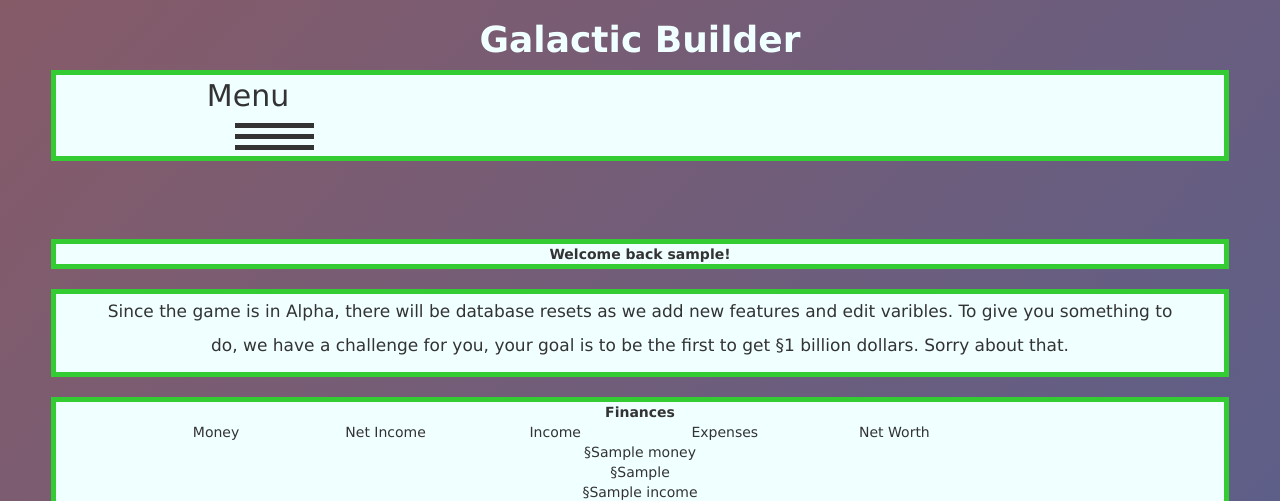
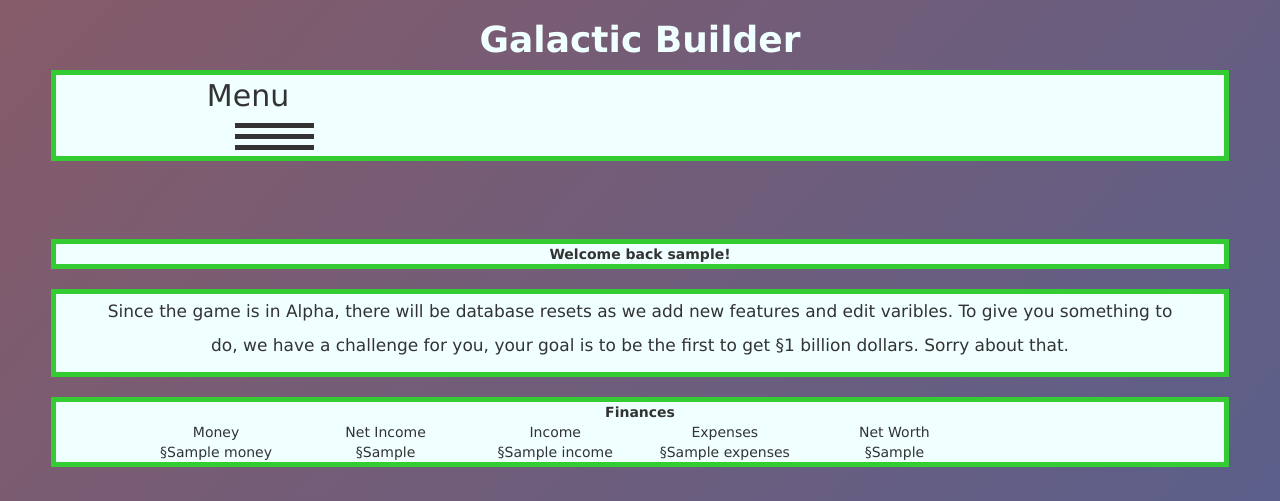
Before and after one commit to gyndlf/galactic-builder, a Flask app: template templates/finances.html in a window 1280 px wide. Shown: the top 501 px of the page. Run offline with Flask 2, Linux system fonts and the light colour scheme; the template is opened without the code that fills it: most values are stand-ins (such as "Sample title", 1, 10 or a date in 2020); some libraries are stand-ins or nearby versions.

Commit message:
finances.html but fixed

```diff
--- a/templates/finances.html
+++ b/templates/finances.html
@@ -23,11 +23,11 @@
         <div id="td" class="col-sm-2">Net Worth</div>
     </div>
     <div id="tr" class="row">
-        <div class="module" id="td" class="col-sm-2">§{{ money }}</div>
-        <div class="module" id="td" class="col-sm-2">§{{ netIncome }}</div>
-        <div class="module" id="td" class="col-sm-2">§{{ income }}</div>
-        <div class="module" id="td" class="col-sm-2">§{{ expenses }}</div>
-        <div class="module" id="td" class="col-sm-2">§{{ netWorth }}</div>
+        <div id="td" class="col-sm-2 module">§{{ money }}</div>
+        <div id="td" class="col-sm-2 module">§{{ netIncome }}</div>
+        <div id="td" class="col-sm-2 module">§{{ income }}</div>
+        <div id="td" class="col-sm-2 module">§{{ expenses }}</div>
+        <div id="td" class="col-sm-2 module">§{{ netWorth }}</div>
     </div>
 </div>
 
```
